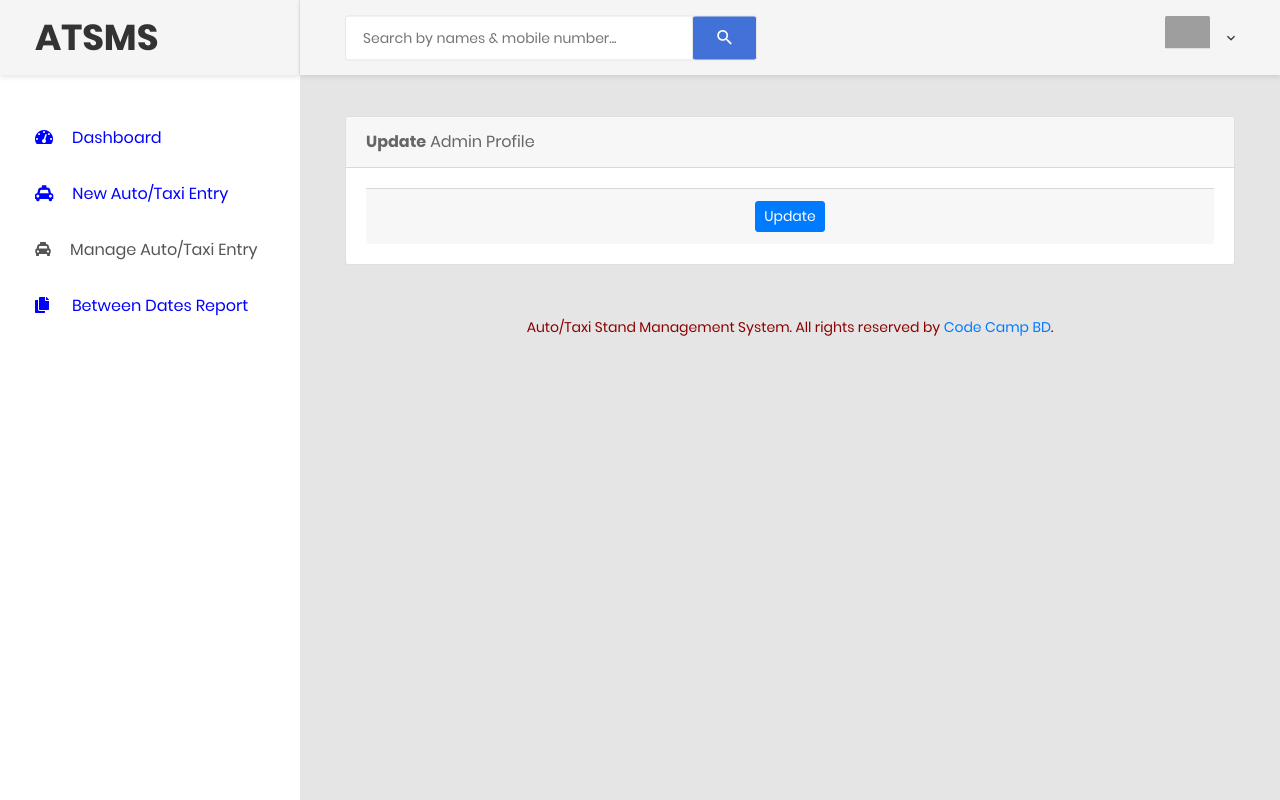
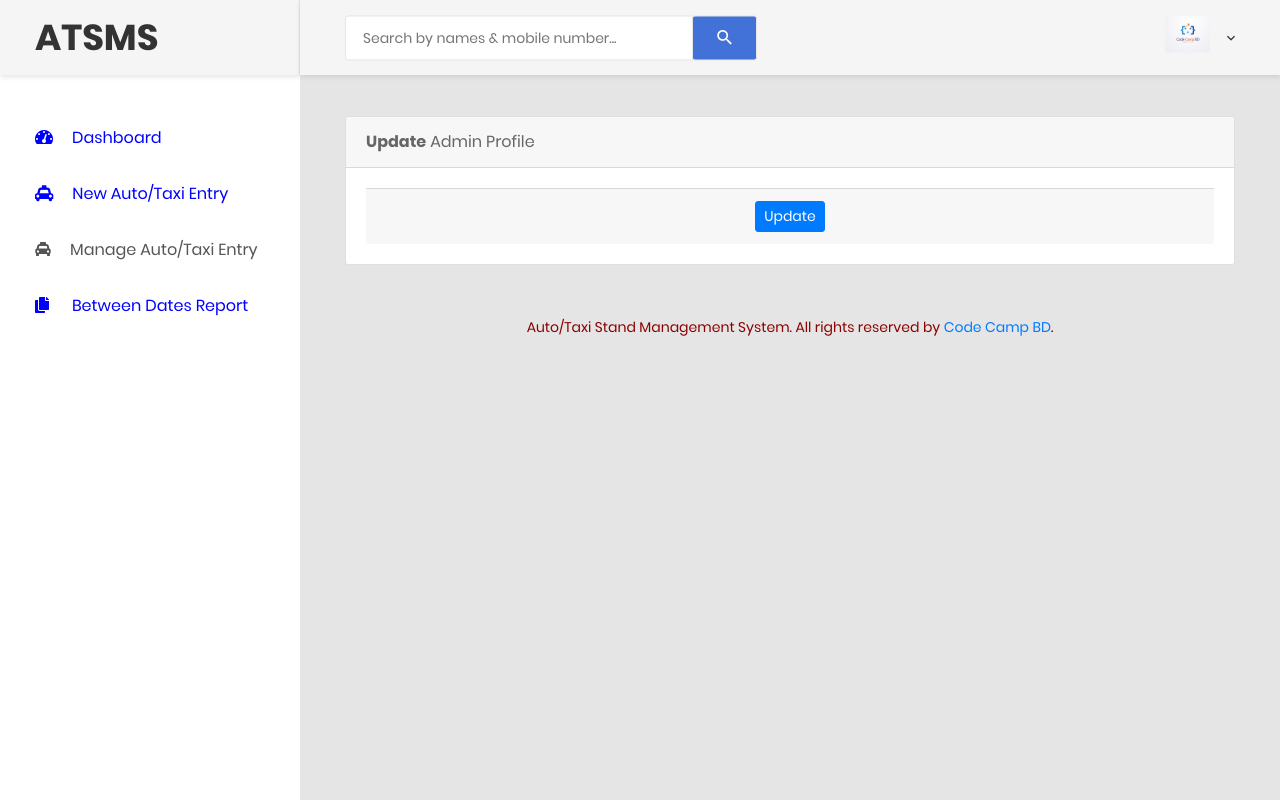
Before and after one commit to dev-mhrony/Auto-Taxi-Stand-Management-System-in-PHP, a PHP site: page /admin/admin-profile.php in a window 1280 px wide. Run offline with PHP 8.4, Linux system fonts and the light colour scheme; the visitor is signed in with stand-in values (Sample User, id 1); data that the repository does not hold is empty; grey boxes are pictures that could not be loaded.

Commit message:
Last update - 02-02-2023

```diff
--- a/admin/includes/header.php
+++ b/admin/includes/header.php
@@ -32,7 +32,7 @@ Youtube Link: https://www.youtube.com/channel/UChYhUxkwDNialcxj-OFRcDw
                     <div class="account-wrap">
                         <div class="account-item clearfix js-item-menu">
                             <div class="image">
-                                <img src="images/icon/avatar-01.jpg" alt="John Doe" />
+                                <img src="images/icon/img.png" alt="Code Camp BD" />
                             </div>
                             <div class="content">
                                 <a class="js-acc-btn" href="admin-profile.php"><?php echo $name; ?></a>
@@ -41,7 +41,7 @@ Youtube Link: https://www.youtube.com/channel/UChYhUxkwDNialcxj-OFRcDw
                                 <div class="info clearfix">
                                     <div class="image">
                                         <a href="#">
-                                            <img src="images/icon/img.png" alt="John Doe" />
+                                            <img src="images/icon/img.png" alt="Code Camp BD" />
                                         </a>
                                     </div>
                                     <div class="content">
```
